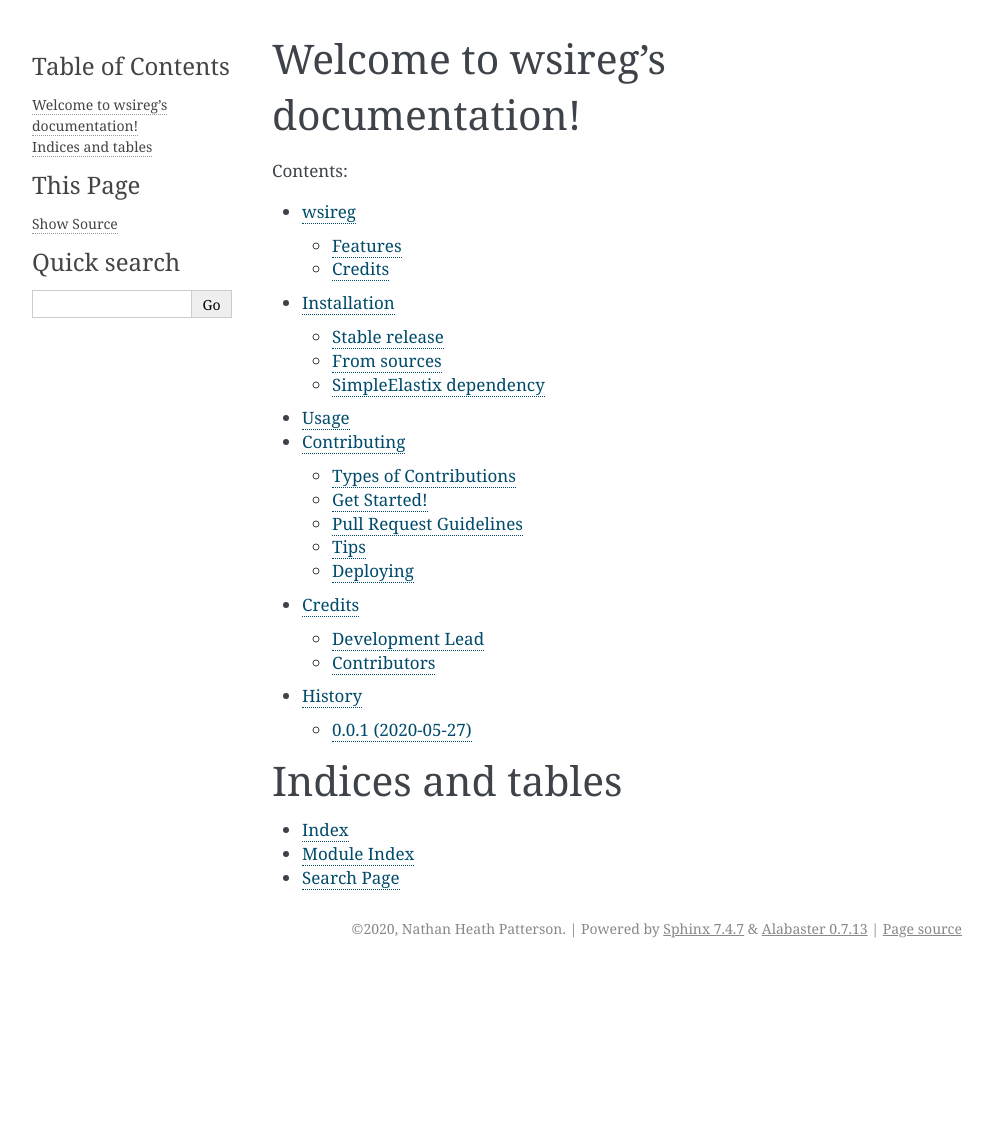
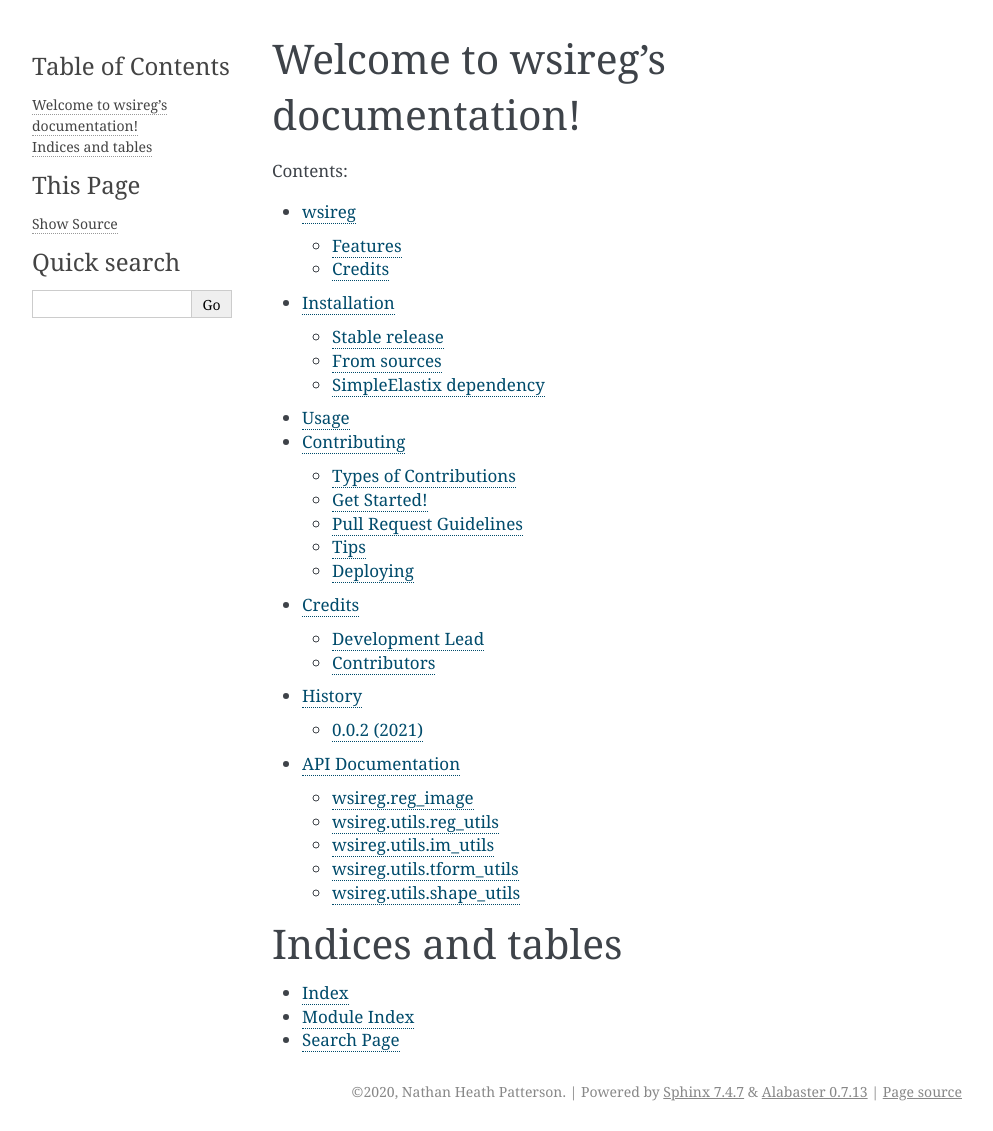
Before and after one commit to NHPatterson/wsireg, a Sphinx documentation site: the page built from docs/index.rst, in a window 1280 px wide. Shown: the whole page, without its empty margins (148-1141 px from the left). Built offline with Sphinx 7.4.7, drawn with Linux system fonts in a browser that asks for light colours; pages that are not in the unit, such as notebooks, are missing from menus; before the commit the page ends 968 px from its top, so only the background shows below that.

Commit message:
add documentation and update README

```diff
--- a/HISTORY.rst
+++ b/HISTORY.rst
@@ -2,7 +2,7 @@
 History
 =======
 
-0.0.1 (2020-05-27)
+0.0.2 (2021)
 ------------------
 
 * First release on PyPI.
--- a/docs/index.rst
+++ b/docs/index.rst
@@ -12,6 +12,7 @@
    contributing
    authors
    history
+   modules/index
 
 Indices and tables
 ==================
--- /dev/null
+++ b/docs/modules/im_utils.rst
@@ -0,0 +1,7 @@
+wsireg.utils.im_utils
+=======================
+
+.. automodule:: wsireg.utils.im_utils
+    :members:
+    :undoc-members:
+    :show-inheritance:
--- /dev/null
+++ b/docs/modules/index.rst
@@ -0,0 +1,12 @@
+API Documentation
+==================
+
+.. toctree::
+
+    wsireg2d
+    reg_image
+    reg_shape
+    reg_utils
+    im_utils
+    tform_utils
+    shape_utils
--- /dev/null
+++ b/docs/modules/reg_image.rst
@@ -0,0 +1,7 @@
+wsireg.reg_image
+=================
+
+.. automodule:: wsireg.reg_image
+    :members:
+    :undoc-members:
+    :show-inheritance:
--- /dev/null
+++ b/docs/modules/reg_shapes.rst
@@ -0,0 +1,7 @@
+wsireg.reg_shapes
+=================
+
+.. automodule:: wsireg.reg_shapes
+    :members:
+    :undoc-members:
+    :show-inheritance:
--- /dev/null
+++ b/docs/modules/reg_utils.rst
@@ -0,0 +1,7 @@
+wsireg.utils.reg_utils
+=======================
+
+.. automodule:: wsireg.utils.reg_utils
+    :members:
+    :undoc-members:
+    :show-inheritance:
--- /dev/null
+++ b/docs/modules/shape_utils.rst
@@ -0,0 +1,7 @@
+wsireg.utils.shape_utils
+=========================
+
+.. automodule:: wsireg.utils.shape_utils
+    :members:
+    :undoc-members:
+    :show-inheritance:
--- /dev/null
+++ b/docs/modules/tform_utils.rst
@@ -0,0 +1,7 @@
+wsireg.utils.tform_utils
+=======================
+
+.. automodule:: wsireg.utils.tform_utils
+    :members:
+    :undoc-members:
+    :show-inheritance:
```
Also changed, not shown: README.md (+72 -2 lines).
